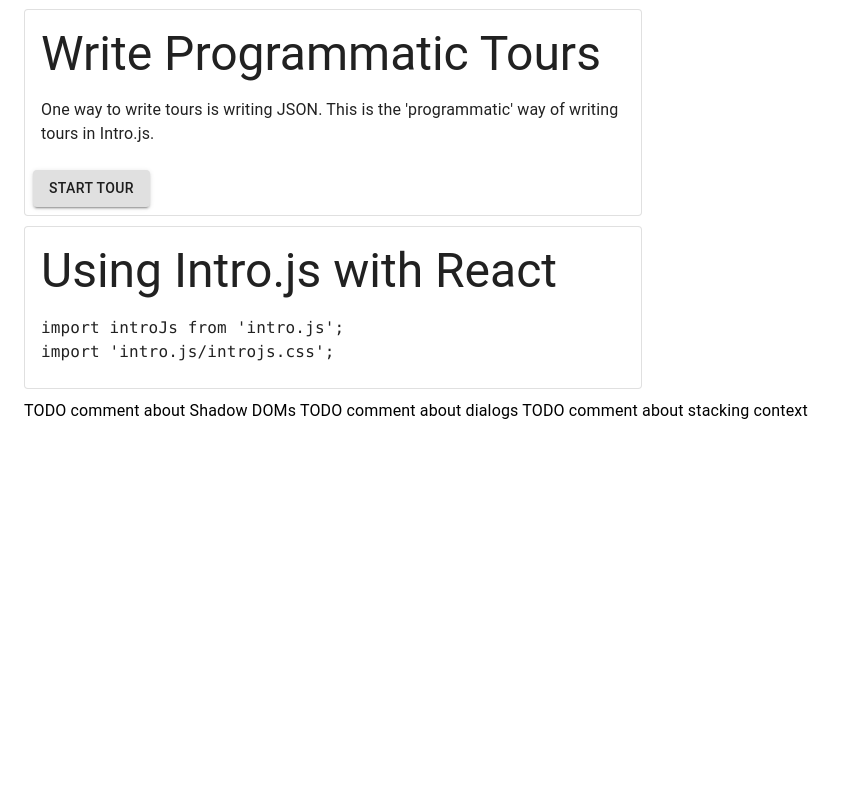
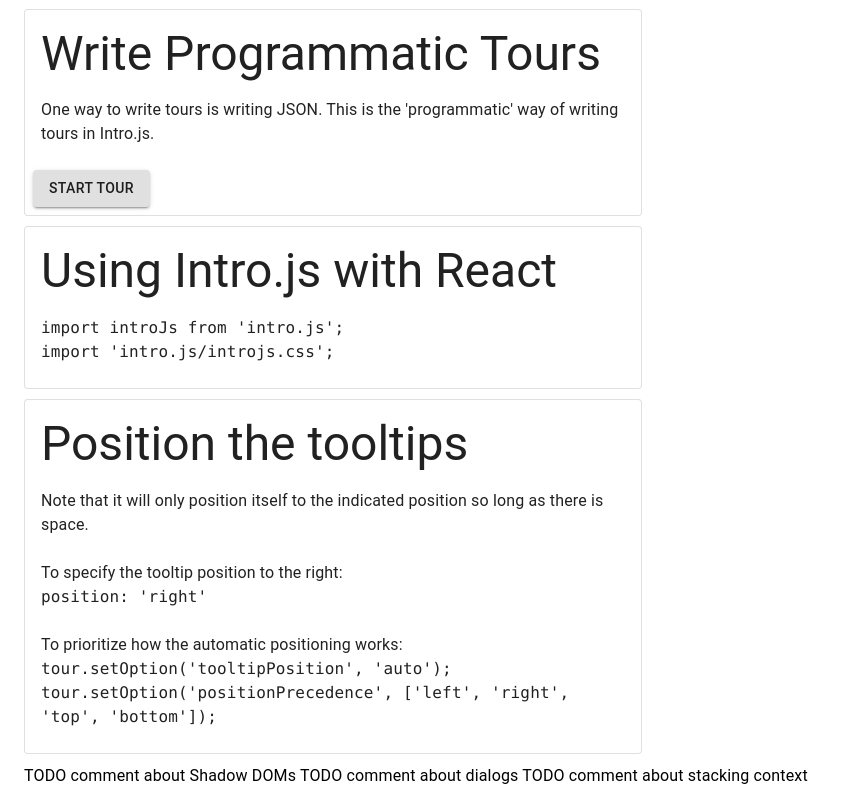
Before and after one commit to rathomas99/introjs_tutorial, a React (Create React App) app: page / in a window 1280 px wide. Shown: the part 740-1528 px from the top of the page, without its empty margins (0-847 px from the left). Before the commit the page ends 1163 px from the top, so only its background shows below. Built offline with nearby package versions, Linux system fonts and the light colour scheme.

Commit message:
Detail how to position the tooltips

```diff
--- a/src/App.js
+++ b/src/App.js
@@ -160,6 +160,26 @@
           </CardContent>
         </Card>
 
+        <Card variant="outlined" className={classes.card}>
+          <CardContent>
+            <Typography variant="h3" gutterBottom>Position the tooltips</Typography>
+            <Typography>
+              Note that it will only position itself to the indicated position so long as there is space.
+              <br /> <br />
+              To specify the tooltip position to the right:
+              <br />
+              <code>position: 'right'</code>
+              <br /> <br />
+              To prioritize how the automatic positioning works:
+              <br />
+              <code>tour.setOption('tooltipPosition', 'auto');</code>
+              <br />
+              <code>tour.setOption('positionPrecedence', ['left', 'right', 'top', 'bottom']);</code>
+
+            </Typography>
+          </CardContent>
+        </Card>
+
         <Typography>
           TODO comment about Shadow DOMs
           TODO comment about dialogs
```
